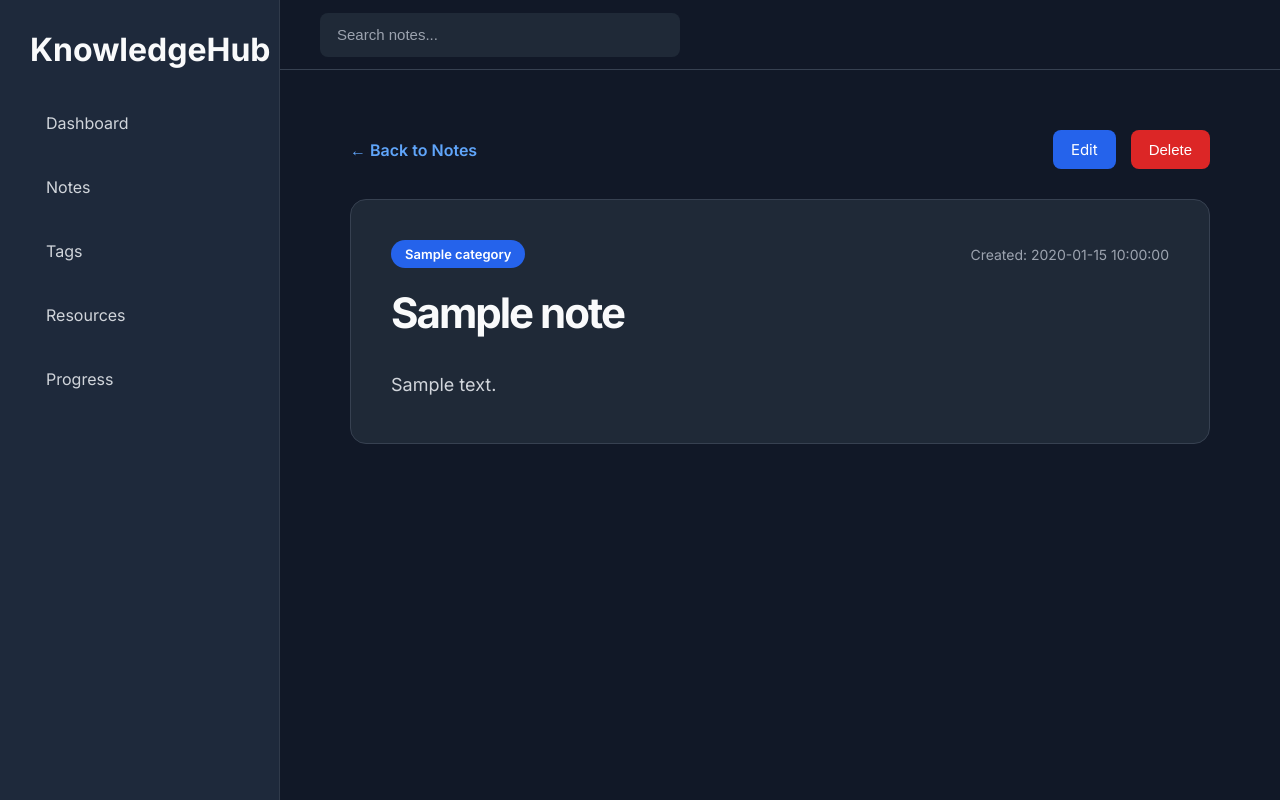
After one commit to Jeyapradeepan2004/KnowledgeHub, a FastAPI app: template templates/note.html in a window 1280 px wide. The commit adds this page. Run offline with FastAPI, Linux system fonts and the light colour scheme; the template is opened without the code that fills it: most values are stand-ins (such as "Sample title", 1, 10 or a date in 2020).

Commit message:
Implement note detail page and custom error pages

```diff
--- a/main.py
+++ b/main.py
@@ -1,7 +1,10 @@
-from fastapi import FastAPI, Request
+from fastapi import FastAPI, Request, HTTPException, status
 from routers import notes
 from fastapi.staticfiles import StaticFiles
 from fastapi.templating import Jinja2Templates
+from fastapi.exceptions import RequestValidationError
+from fastapi.responses import JSONResponse
+from starlette.exceptions import HTTPException as starlettHTTPException
 
 app = FastAPI()
 
@@ -15,3 +18,16 @@ templates = Jinja2Templates(directory="templates")
 @app.get("/")
 def home(request: Request):
     return templates.TemplateResponse(request, "home.html", {"title": "Home", "active_page": "dashboard"})
+
+@app.exception_handler(RequestValidationError)
+def validation_exception_handler(request:Request, exception: RequestValidationError):
+    return templates.TemplateResponse(
+        request,
+        "note_not_found.html",
+        {
+            "title": 422,
+            "status_code": status.HTTP_422_UNPROCESSABLE_CONTENT,
+            "message": "Invalid Input. Please Check your input and try again!",
+        },
+        status_code= status.HTTP_422_UNPROCESSABLE_CONTENT
+    )
--- /dev/null
+++ b/static/css/note.css
@@ -0,0 +1,98 @@
+.note-page{
+    max-width:900px;
+    margin:0 auto;
+}
+
+.note-top{
+    display:flex;
+    justify-content:space-between;
+    align-items:center;
+    margin-bottom:30px;
+}
+
+.back-btn{
+    text-decoration:none;
+    color:#60a5fa;
+    font-weight:600;
+}
+
+.back-btn:hover{
+    color:#93c5fd;
+}
+
+.note-actions{
+    display:flex;
+    gap:15px;
+}
+
+.edit-btn,
+.delete-btn{
+    padding:10px 18px;
+    border:none;
+    border-radius:8px;
+    cursor:pointer;
+    font-size:15px;
+    text-decoration:none;
+    transition:.2s;
+}
+
+.edit-btn{
+    background:#2563eb;
+    color:white;
+}
+
+.edit-btn:hover{
+    background:#1d4ed8;
+}
+
+.delete-btn{
+    background:#dc2626;
+    color:white;
+}
+
+.delete-btn:hover{
+    background:#b91c1c;
+}
+
+.note-card{
+    background:#1f2937;
+    border:1px solid #374151;
+    border-radius:16px;
+    padding:40px;
+}
+
+.note-meta{
+    display:flex;
+    justify-content:space-between;
+    align-items:center;
+    margin-bottom:20px;
+    color:#9ca3af;
+    font-size:14px;
+}
+
+.category{
+    background:#2563eb;
+    color:white;
+    padding:6px 14px;
+    border-radius:20px;
+    font-size:13px;
+    font-weight:600;
+}
+
+.note-card h1{
+    font-size:42px;
+    margin-bottom:30px;
+    color:#f9fafb;
+    line-height:1.2;
+}
+
+.note-content{
+    color:#d1d5db;
+    font-size:18px;
+    line-height:1.9;
+    white-space:pre-wrap;
+}
+
+.note-content p{
+    margin-bottom:18px;
+}
--- a/templates/layout.html
+++ b/templates/layout.html
@@ -19,6 +19,9 @@
     </title>
 
     <link rel="stylesheet" href="{{ url_for('static', path='/css/style.css') }}" />
+    {% block styles %}
+
+    {% endblock %}
   </head>
 
   <body>
--- /dev/null
+++ b/templates/note.html
@@ -0,0 +1,31 @@
+{% extends 'layout.html' %}
+
+{% block styles %}
+  <link rel="stylesheet" href="{{ url_for('static', path='/css/note.css') }}" />
+{% endblock %}
+
+{% block content %}
+  <div class="note-page">
+    <div class="note-top">
+      <a href="/notes" class="back-btn">← Back to Notes</a>
+
+      <div class="note-actions">
+        <a href="/notes/{{ note.id }}/edit" class="edit-btn">Edit</a>
+
+        <button class="delete-btn">Delete</button>
+      </div>
+    </div>
+
+    <div class="note-card">
+      <div class="note-meta">
+        <span class="category">{{ note.category }}</span>
+
+        <span class="date">Created: {{ note.date_created }}</span>
+      </div>
+
+      <h1>{{ note.title }}</h1>
+
+      <div class="note-content">{{ note.content }}</div>
+    </div>
+  </div>
+{% endblock %}
```
Also changed, not shown: routers/notes.py (+41 -12 lines), static/css/not_found.css (added, +66 -0 lines), static/css/notes.css (added, +52 -0 lines), templates/note_not_found.html (added, +24 -0 lines), templates/notes.html (+23 -5 lines), static/css/style.css (line endings or trailing spaces).
